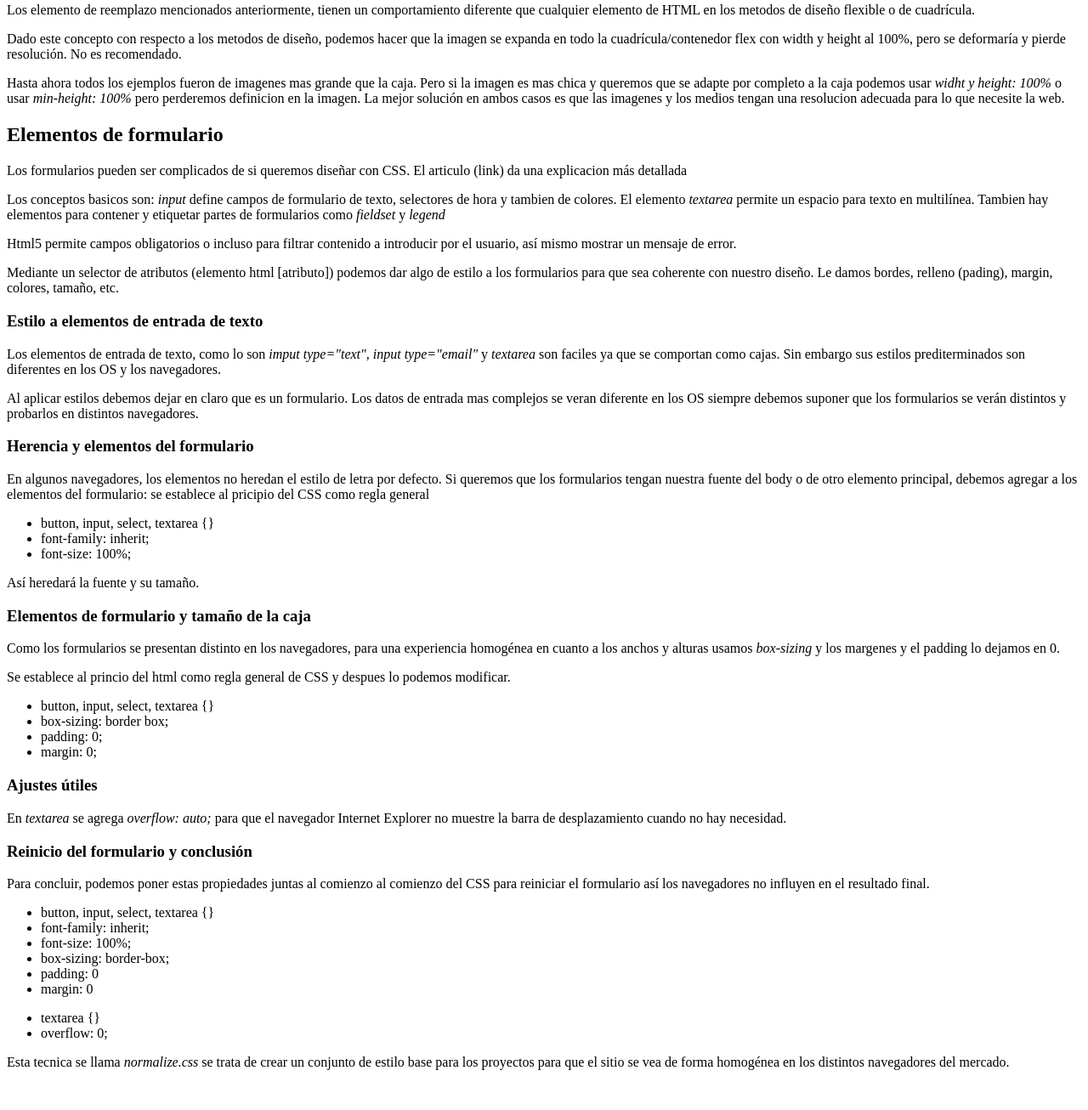
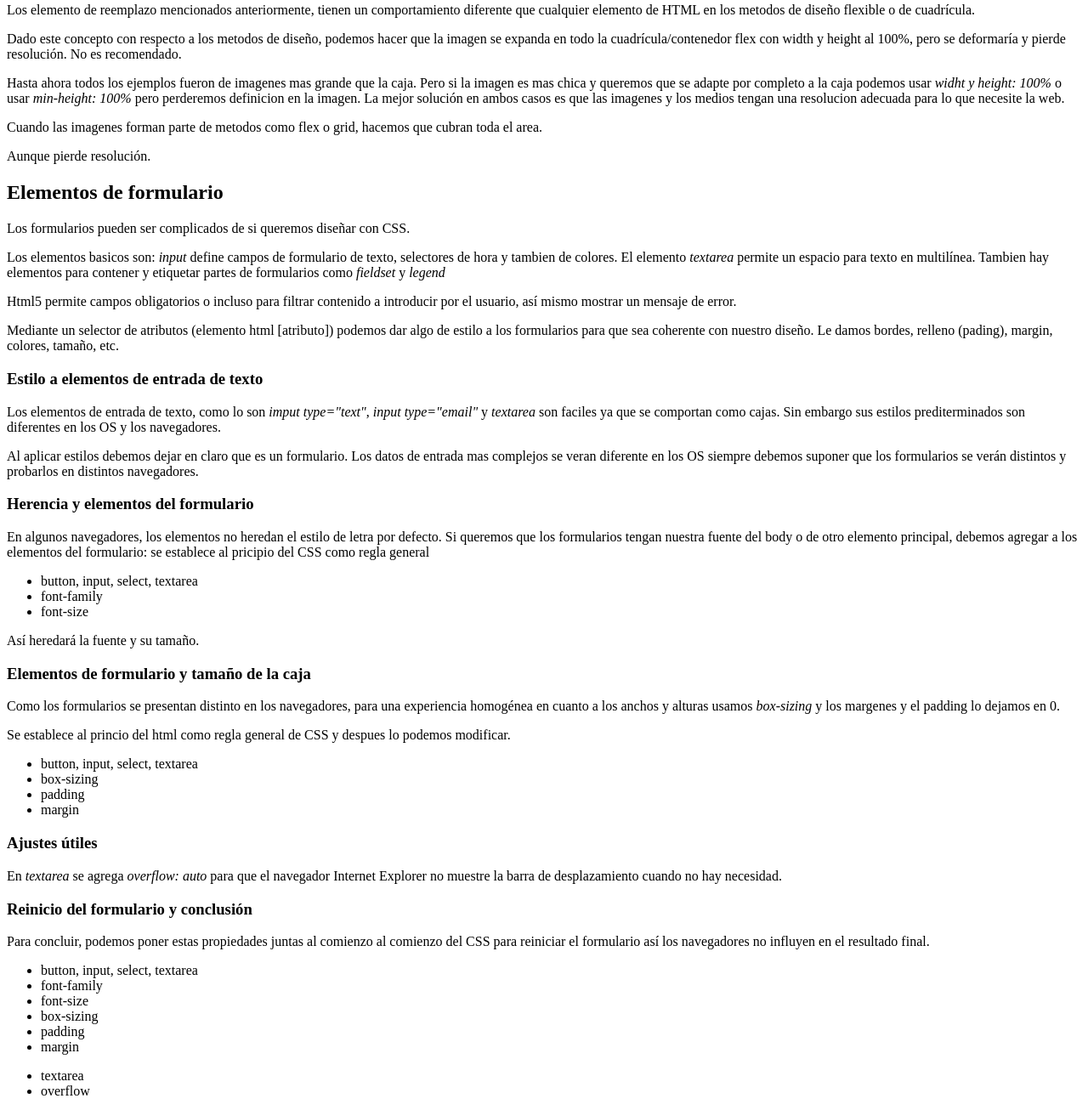
Before and after one commit to ivanepais/imagenes-medios-elementos-de-formulario, a plain HTML site: page index.html in a window 1280 px wide. Shown: the part 593-1899 px from the top of the page at 85% size. Before the commit the page ends 1868 px from the top, so only its background shows below. Drawn offline with Linux system fonts and the light colour scheme.

Commit message:
corrección y código

```diff
--- a/index.html
+++ b/index.html
@@ -6,7 +6,7 @@
 	<title>Imágenes, medios y elementos de formularios</title>
 </head>
 <body>
-	<h1>Capitulo 9: Imágenes, medios y elementos de formularios</h1>
+	<h1>Imágenes, medios y elementos de formularios</h1>
 	<p>Estos elementos tienen un comportamiento diferente a otros en la web en cuanto se aplica CSS.</p>
 
 	<h2>Elementos de reemplazo</h2>
@@ -20,6 +20,27 @@
 	</ul>
 	<p>Para solucionar el desbordamiento podemos usar <em>max-width: 100%</em> en el primer escenario la imagen quedará pequeña y en el segundo, la imagen se reducirá. Funciona de  igual forma para los elementos <strong>video</strong> y <strong>iframe</strong>.</p>
 	<p>Para solucionar el espacio en blanco podemos usar la propiedad <strong>object-fit</strong> con el valor <em>cover</em> tiene como caracteritica reducir la imagen para rellenar toda la caja manteniendo su relacion de aspecto (no se deforma). Si usamos el valor <em>contain</em> la imagen se reduce para mostrase completamente aunque dejando espacio en la caja. Si la caja es más pequeña que la imagen, esta queda con un aspecto panoramico. El valor <em>fill</em> rellena la caja pero no mantien su relacion de aspecto.</p>
+	<code>
+		<!--
+			.box {
+			  width: 200px;
+			  height: 200px;
+			}
+
+			img {
+			  height: 100%;
+			  width: 100%;
+			}
+
+			.cover {
+			  object-fit: cover;
+			}
+
+			.contain {
+			  object-fit: contain;
+			}
+		-->
+	</code>
 
 	<h2>Elementos de reemplazo en el diseño</h2>
 	<p>En las tecnicas de diseño avanzadas podemos ver como se comportan las imagenes y los medios. Por ejemplo en un diseño flexible o de cuadriculas, los elementos se expanden por defecto hasta que llenan toda el área; las imagenes se ubican al inicio del contenedor (arriba a la izquierda) y no se expanden, en cambio, los elementos se expanden hasta llenar el area.</p>
@@ -28,51 +49,154 @@
 
 	<p>Hasta ahora todos los ejemplos fueron de imagenes mas grande que la caja. Pero si la imagen es mas chica y queremos que se adapte por completo a la caja podemos usar <em>widht y height: 100%</em> o usar <em>min-height: 100%</em> pero perderemos definicion en la imagen. La mejor solución en ambos casos es que las imagenes y los medios tengan una resolucion adecuada para lo que necesite la web.</p>
 
+	<p>Cuando las imagenes forman parte de metodos como flex o grid, hacemos que cubran toda el area.</p>
+	<code>
+		<!--
+			img {
+			  width: 100%;
+			  height: 100%;
+			}
+		 -->
+	</code>
+	<p>Aunque pierde resolución.</p>
+
 	<h2>Elementos de formulario</h2>
-	<p>Los formularios pueden ser complicados de si queremos diseñar con CSS. El articulo (link) da una explicacion más detallada</p>
-	<p>Los conceptos basicos son: <em>input</em> define campos de formulario de texto, selectores de hora y tambien de colores. El elemento <em>textarea</em> permite un espacio para texto en multilínea. Tambien hay elementos para contener y etiquetar partes de formularios como <em>fieldset</em> y <em>legend</em></p>
+	<p>Los formularios pueden ser complicados de si queremos diseñar con CSS.</p>
+	<p>Los elementos basicos son: <em>input</em> define campos de formulario de texto, selectores de hora y tambien de colores. El elemento <em>textarea</em> permite un espacio para texto en multilínea. Tambien hay elementos para contener y etiquetar partes de formularios como <em>fieldset</em> y <em>legend</em></p>
 	<p>Html5 permite campos obligatorios o incluso para filtrar contenido a introducir por el usuario, así mismo mostrar un mensaje de error.</p>
 	<p>Mediante un selector de atributos (<span>elemento html [atributo]</span>) podemos dar algo de estilo a los formularios para que sea coherente con nuestro diseño. Le damos bordes, relleno (pading), margin, colores, tamaño, etc.</p>
+	<code>
+		<!--
+			<form>
+			  <div>
+				  <label for="name">Name</label>
+				  <input type="text" id="name">
+			  </div>
+
+			  <div>
+				  <label for="email">Email</label>
+				  <input type="email" id="email">
+			  </div>
+
+			  <div class="buttons"><input type="submit" value="Submit">
+			  </div>
+			</form>
+		 -->
+	</code>
 
 	<h3>Estilo a elementos de entrada de texto</h3>
 	<p>Los elementos de entrada de texto, como lo son <em>imput type="text"</em>, <em>input type="email"</em> y <em>textarea</em> son faciles ya que se comportan como cajas. Sin embargo sus estilos prediterminados son diferentes en los OS y los navegadores.</p>
 	<p>Al aplicar estilos debemos dejar en claro que es un formulario. Los datos de entrada mas complejos se veran diferente en los OS siempre debemos suponer que los formularios se verán distintos y probarlos en distintos navegadores.</p>
+	<code>
+		<!--
+			input[type="text"],
+			input[type="email"] {
+			  border: 2px solid #000;
+			  margin: 0 0 1em 0;
+			  padding: 10px;
+			  width: 100%;
+			}
+
+			input[type="submit"] {
+			  border: 3px solid #333;
+			  background-color: #999;
+			  border-radius: 5px;
+			  padding: 10px 2em;
+			  font-weight: bold;
+			  color: #fff;
+			}
+
+			input[type="submit"]:hover {
+			  background-color: #333;
+			}
+		 -->
+	</code>
 
 	<h3>Herencia y elementos del formulario</h3>
 	<p>En algunos navegadores, los elementos no heredan el estilo de letra por defecto. Si queremos que los formularios tengan nuestra fuente del body o de otro elemento principal, debemos agregar a los elementos del formulario: se establece al pricipio del CSS como regla general</p>
-	<ul> <li>button, input, select, textarea {}</li>
-		<li>font-family: inherit;</li>
-		<li>font-size: 100%;</li>
+	<ul>
+		<li>button, input, select, textarea</li>
+		<li>font-family</li>
+		<li>font-size</li>
 	</ul>
+	<code>
+		<!--
+			button,
+			input,
+			select,
+			textarea {
+			  font-family: inherit;
+			  font-size: 100%;
+			}
+		 -->
+	</code>
 	<p>Así heredará la fuente y su tamaño.</p>
 
 	<h3>Elementos de formulario y tamaño de la caja</h3>
 	<p>Como los formularios se presentan distinto en los navegadores, para una experiencia homogénea en cuanto a los anchos y alturas usamos <em>box-sizing</em> y los margenes y el padding lo dejamos en 0.</p>
 	<p>Se establece al princio del html como regla general de CSS y despues lo podemos modificar.</p>
 	<ul>
-		<li>button, input, select, textarea {}</li>
-		<li>box-sizing: border box;</li>
-		<li>padding: 0;</li>
-		<li>margin: 0;</li>
+		<li>button, input, select, textarea</li>
+		<li>box-sizing</li>
+		<li>padding</li>
+		<li>margin</li>
 	</ul>
+	<code>
+		<!--
+			button,
+			input,
+			select,
+			textarea {
+			  box-sizing: border-box;
+			  padding: 0;
+			  margin: 0;
+			}
+		 -->
+	</code>
 
 	<h3>Ajustes útiles</h3>
-	<p>En <em>textarea</em> se agrega <em>overflow: auto;</em> para  que el navegador Internet Explorer no muestre la barra de desplazamiento cuando no hay necesidad.</p>
+	<p>En <em>textarea</em> se agrega <em>overflow: auto</em> para  que el navegador Internet Explorer no muestre la barra de desplazamiento cuando no hay necesidad.</p>
+	<code>
+		<!--
+			textarea {
+			  overflow: auto;
+			}
+		 -->
+	</code>
 
 	<h3>Reinicio del formulario y conclusión</h3>
 	<p>Para concluir, podemos poner estas propiedades juntas al comienzo al comienzo del CSS para reiniciar el formulario así los navegadores no influyen en el resultado final.</p>
 	<ul>
-		<li>button, input, select, textarea {}</li>
-		<li>font-family: inherit;</li>
-		<li>font-size: 100%;</li>
-		<li>box-sizing: border-box;</li>
-		<li>padding: 0</li>
-		<li>margin: 0</li>
+		<li>button, input, select, textarea</li>
+		<li>font-family</li>
+		<li>font-size</li>
+		<li>box-sizing</li>
+		<li>padding</li>
+		<li>margin</li>
 	</ul>
 	<ul>
-		<li>textarea {}</li>
-		<li>overflow: 0;</li>
+		<li>textarea</li>
+		<li>overflow</li>
 	</ul>
+	<code>
+		<!--
+			button,
+			input,
+			select,
+			textarea {
+			  font-family: inherit;
+			  font-size: 100%;
+			  box-sizing: border-box;
+			  padding: 0;
+			  margin: 0;
+			}
+
+			textarea {
+			  overflow: auto;
+			}
+
+		 -->
+	</code>
 	<p>Esta tecnica se llama <em>normalize.css</em> se trata de crear un conjunto de estilo base para los proyectos para que el sitio se vea de forma homogénea en los distintos navegadores del mercado.</p>
 </body>
 </html>
```
